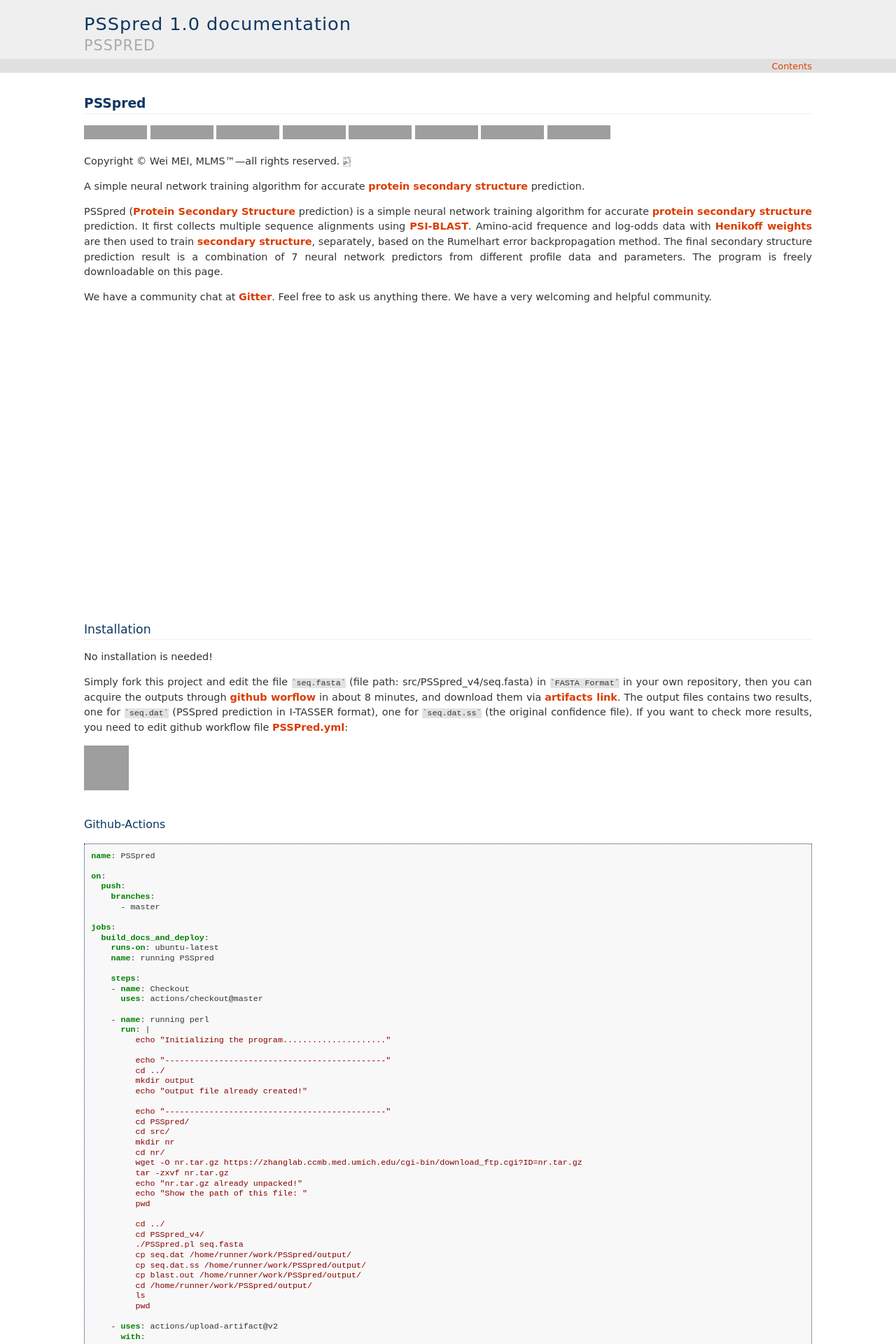
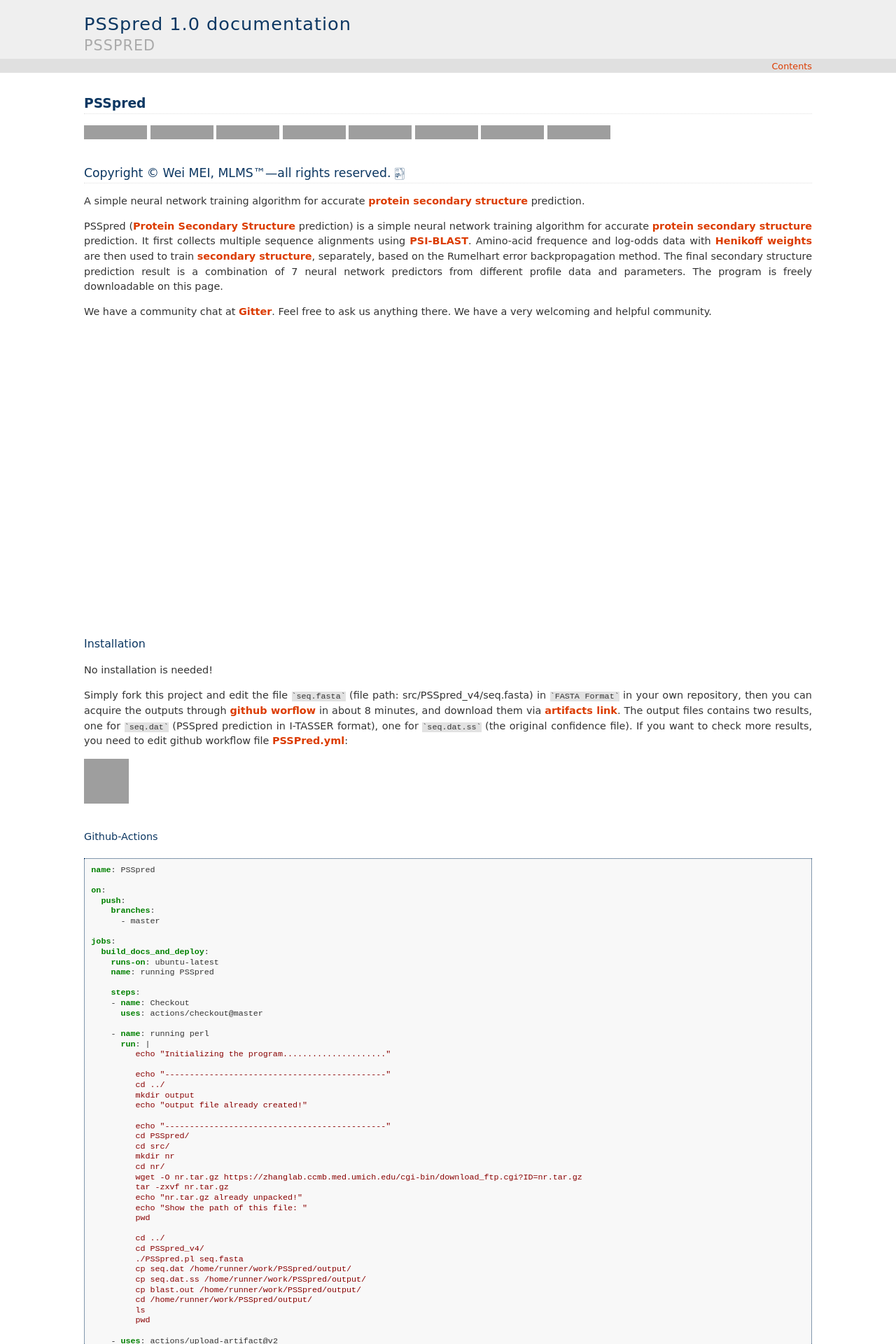
Before and after one commit to nickcafferry/PSSpred, a Sphinx documentation site: the page built from docs/README.rst, in a window 1280 px wide. Shown: the top 1920 px of the page at 70% size. Built offline with Sphinx 7.4.7, drawn with Linux system fonts in a browser that asks for light colours; grey boxes are pictures that could not be loaded.

```diff
--- a/docs/README.rst
+++ b/docs/README.rst
@@ -27,9 +27,8 @@ PSSpred
 .. |Documentation Status| image:: https://readthedocs.org/projects/psspred/badge/?version=latest
    :target: https://psspred.readthedocs.io/en/latest/?badge=latest
 
-Copyright |copy| Wei MEI, |MLMS (TM)| |---|
-all rights reserved.
-|bamboo|
+Copyright |copy| Wei MEI, |MLMS (TM)| |---| all rights reserved. |bamboo|
+"""""""""""""""""""""""""
 
 .. |copy| unicode:: 0xA9 .. copyright sign
 .. |MLMS (TM)| unicode:: MLMS U+2122
```
